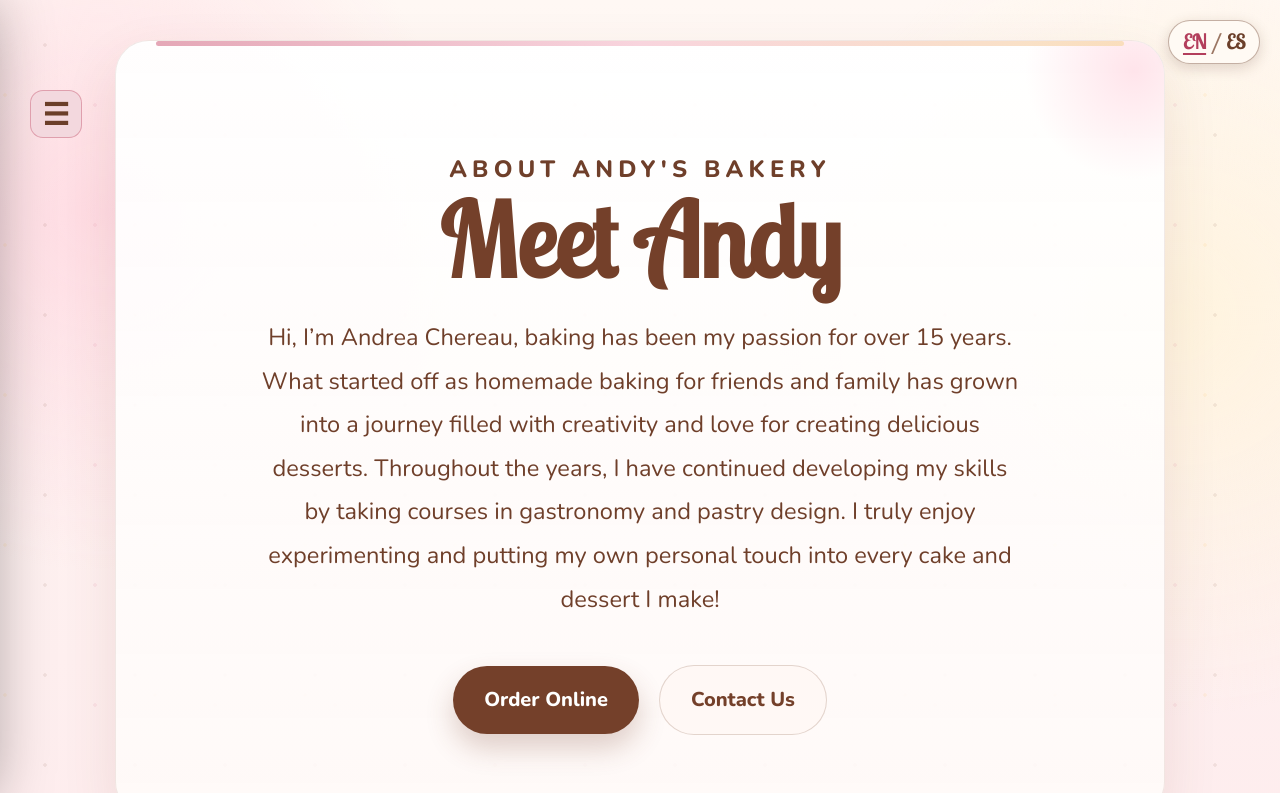
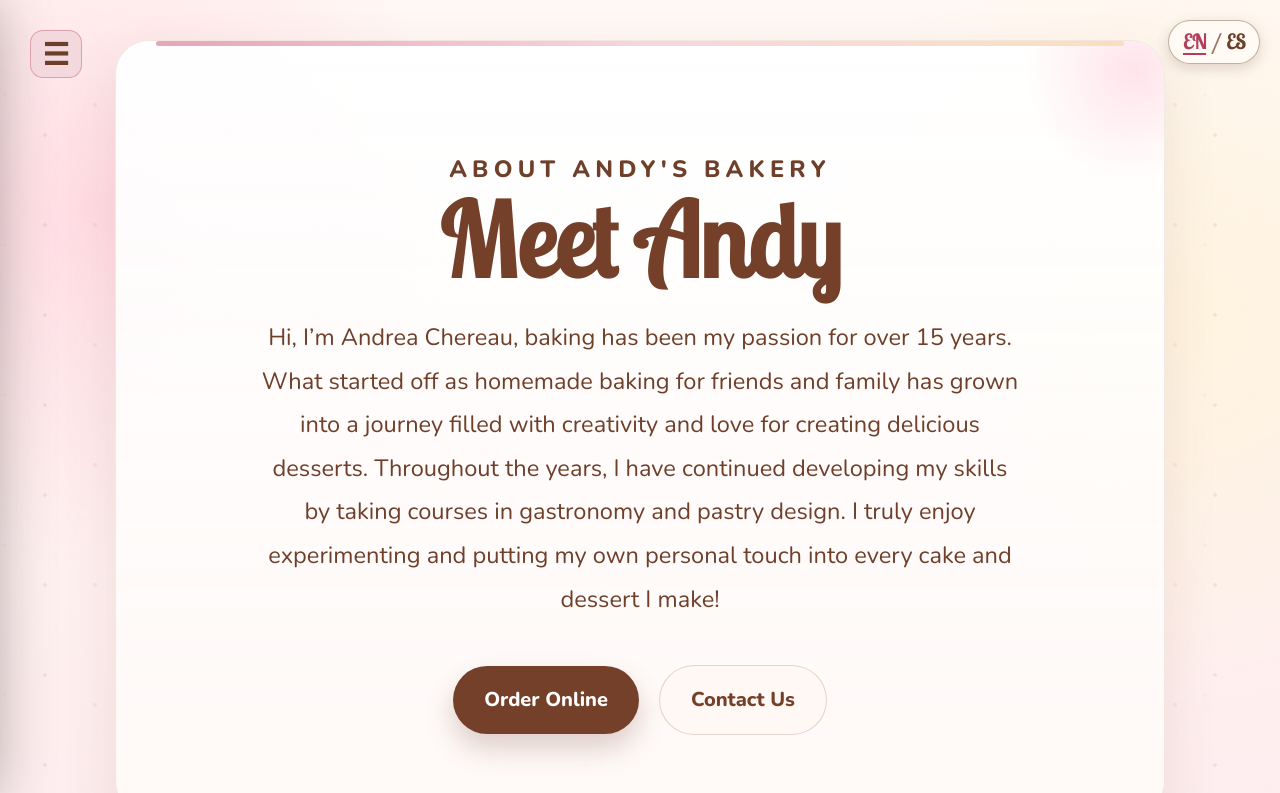
Before and after one commit to MidsummerxJuly/AndysGourmetBakery, a Next.js app in the folder AndysBakery/: page /about-me in a window 1280 px wide. Shown: the top 793 px of the page. Built offline with nearby package versions, Linux system fonts and the light colour scheme.

Commit message:
Align menu buttons on gallery and about pages

```diff
--- a/AndysBakery/app/about-me/page.tsx
+++ b/AndysBakery/app/about-me/page.tsx
@@ -8,10 +8,11 @@ import {useLanguage} from "@/app/context/LanguageContext";
 export default function AboutMePage() {
     const {t} = useLanguage();
 
-    return (
-        <main className={styles.aboutPage}>
-            <BottomSheetNav/>
+        return (
+        <>
+            <BottomSheetNav buttonTop="1.5rem" buttonLeft="1.5rem" />
 
+            <main className={styles.aboutPage}>
             <section className={styles.heroSection}>
                 <p className={styles.eyebrow}>
                     {t("about.eyebrow", "About Andy's Bakery")}
@@ -235,6 +236,7 @@ export default function AboutMePage() {
                     </div>
                 </div>
             </section>
-        </main>
-    );
+          </main>
+  </>
+);
 }
--- a/AndysBakery/app/gallery/page.tsx
+++ b/AndysBakery/app/gallery/page.tsx
@@ -328,7 +328,7 @@ export default function GalleryPage() {
   return (
     <main className={styles.galleryPage}>
       <div className={styles.galleryMenuFix}>
-        <BottomSheetNav buttonTop="4.5rem" buttonLeft="1.5em" />
+        <BottomSheetNav buttonTop="1.5rem" buttonLeft="1.5rem" />
       </div>
 
       <section className={styles.hero}>
```
